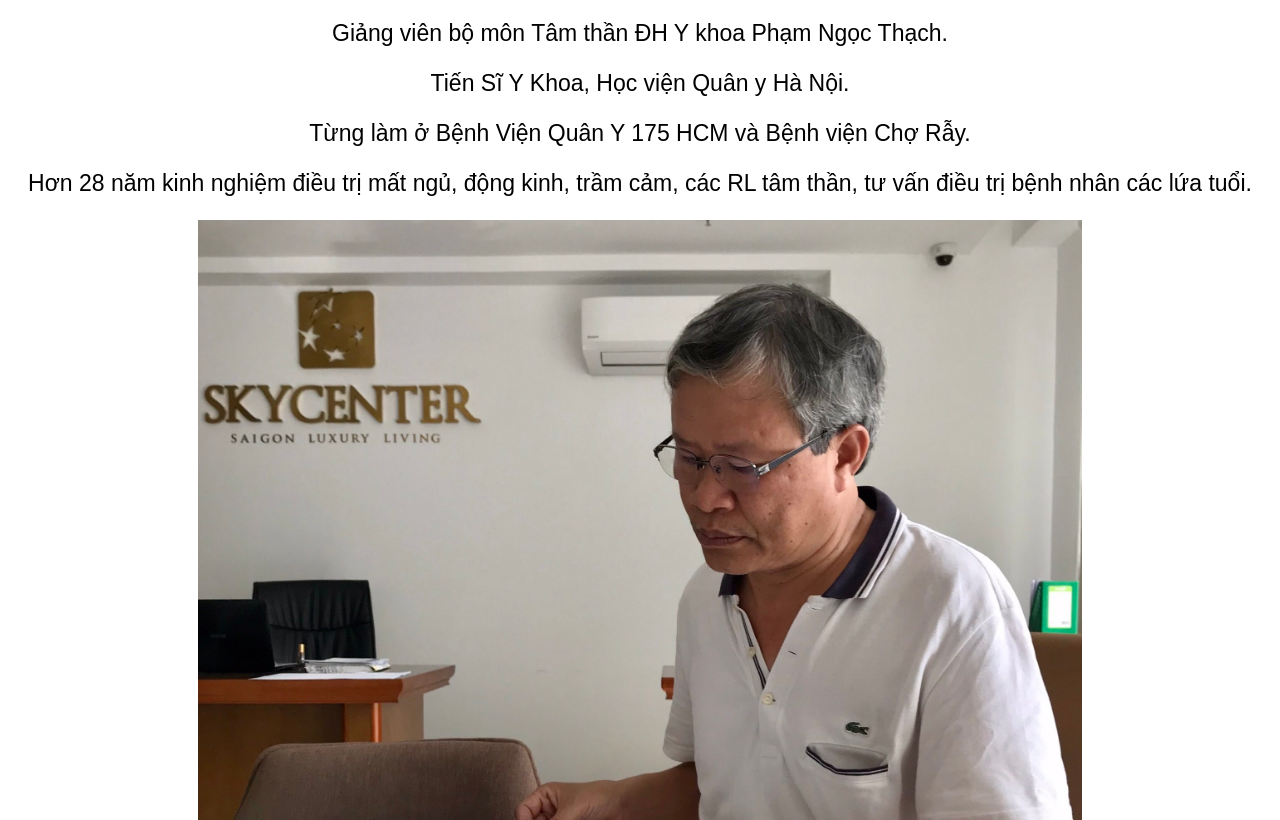
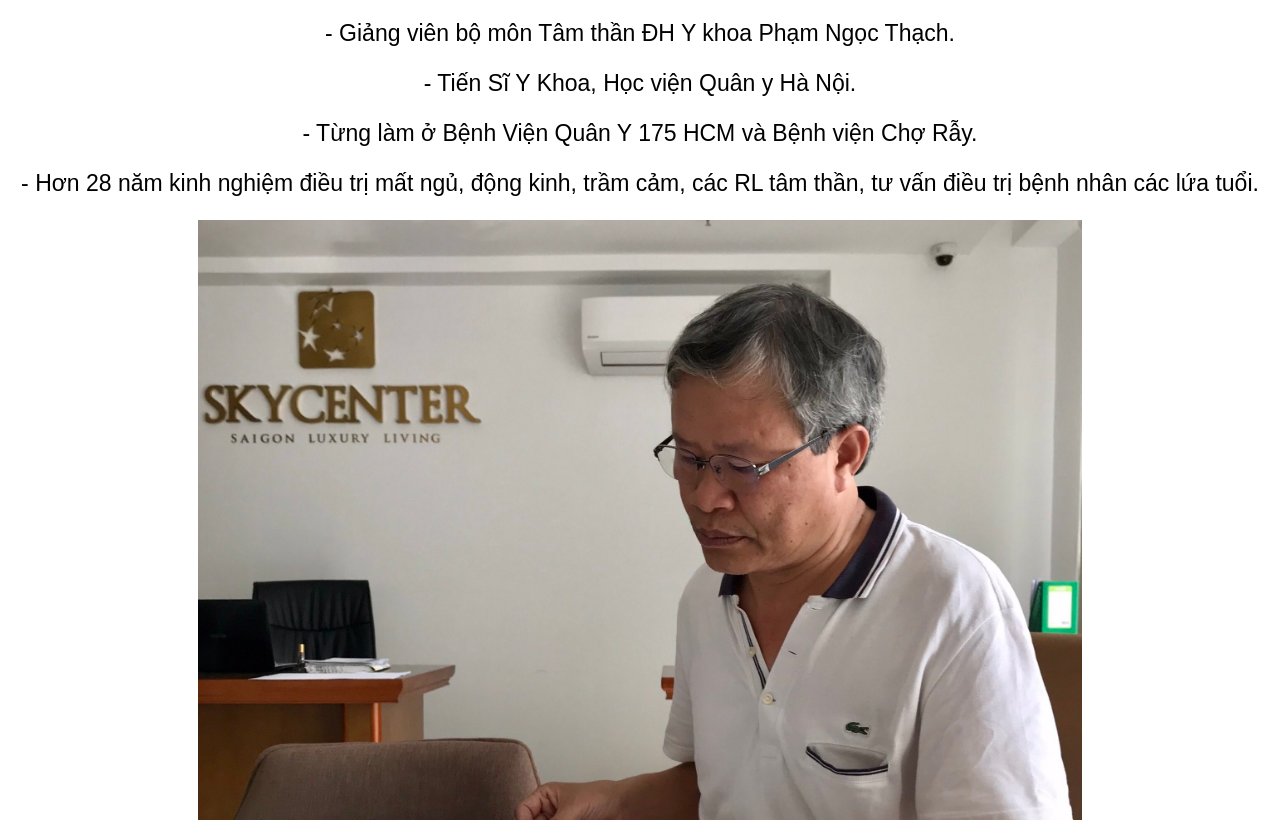
Before and after one commit to drhotongtien/drhotongtien.github.io, a plain HTML site: page index.html in a window 1280 px wide. Shown: the part 884-1704 px from the top of the page. Drawn offline with Linux system fonts and the light colour scheme.

Commit message:
Update index.html

```diff
--- a/index.html
+++ b/index.html
@@ -19,10 +19,10 @@
     <img src="images/banner.jpg" width="75% alt="banner">
     <h1>Tiến sĩ, Bác sĩ. Hồ Tống Tiễn - Chuyên khoa Nội Thần Kinh</h1>
 
-    <p>Giảng viên bộ môn Tâm thần ĐH Y khoa Phạm Ngọc Thạch.</p>
-    <p>Tiến Sĩ Y Khoa, Học viện Quân y Hà Nội.</p>
-    <p>Từng làm ở Bệnh Viện Quân Y 175 HCM và Bệnh viện Chợ Rẫy.</p>
-    <p>Hơn 28 năm kinh nghiệm điều trị mất ngủ, động kinh, trầm cảm, các RL tâm thần, tư vấn điều trị bệnh nhân các lứa tuổi.</p>
+    <p>- Giảng viên bộ môn Tâm thần ĐH Y khoa Phạm Ngọc Thạch.</p>
+    <p>- Tiến Sĩ Y Khoa, Học viện Quân y Hà Nội.</p>
+    <p>- Từng làm ở Bệnh Viện Quân Y 175 HCM và Bệnh viện Chợ Rẫy.</p>
+    <p>- Hơn 28 năm kinh nghiệm điều trị mất ngủ, động kinh, trầm cảm, các RL tâm thần, tư vấn điều trị bệnh nhân các lứa tuổi.</p>
 
                             <p>     </p>
     <img src="images/bb.jpg" width="70% alt="bb">
```
